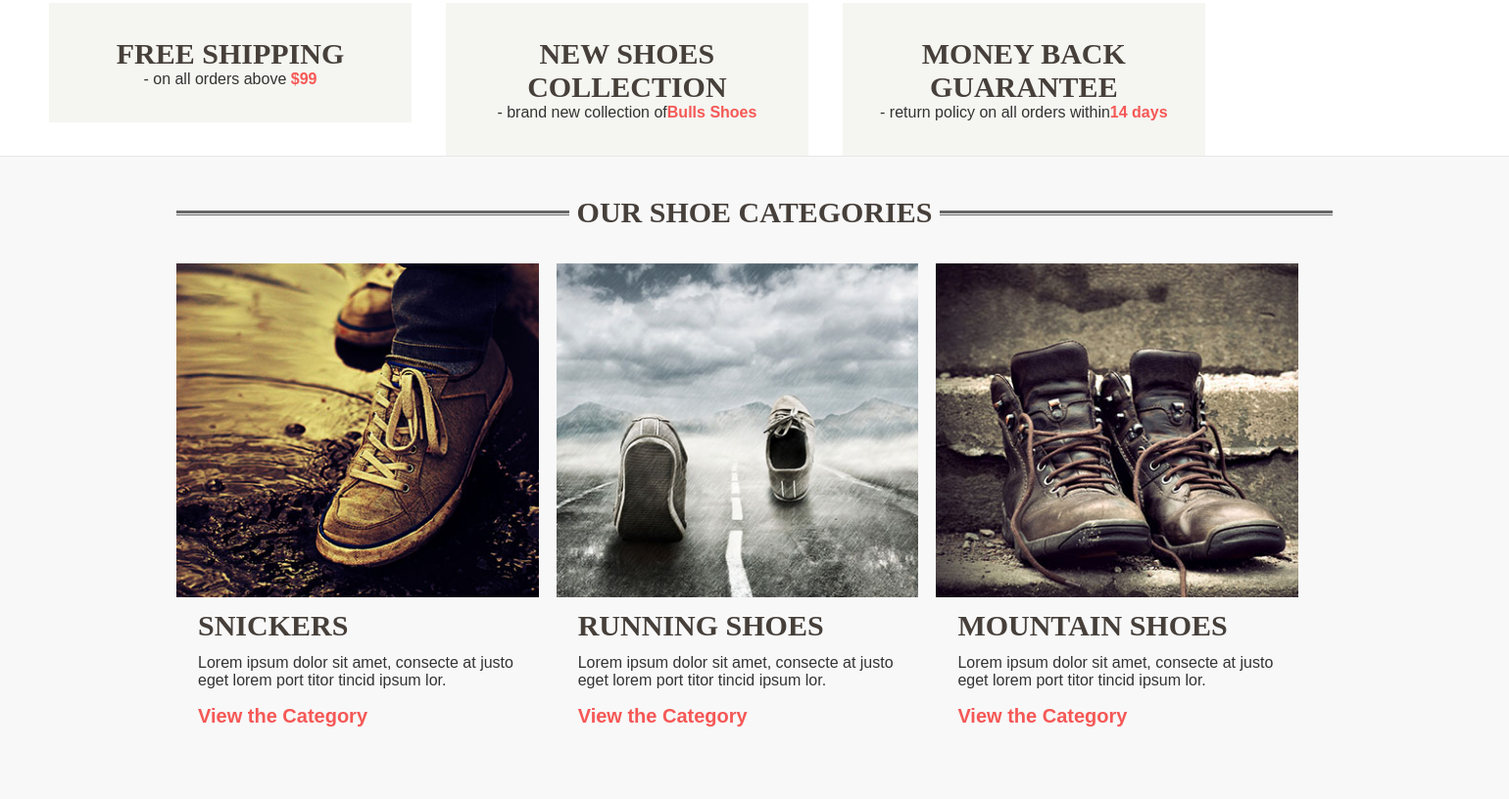
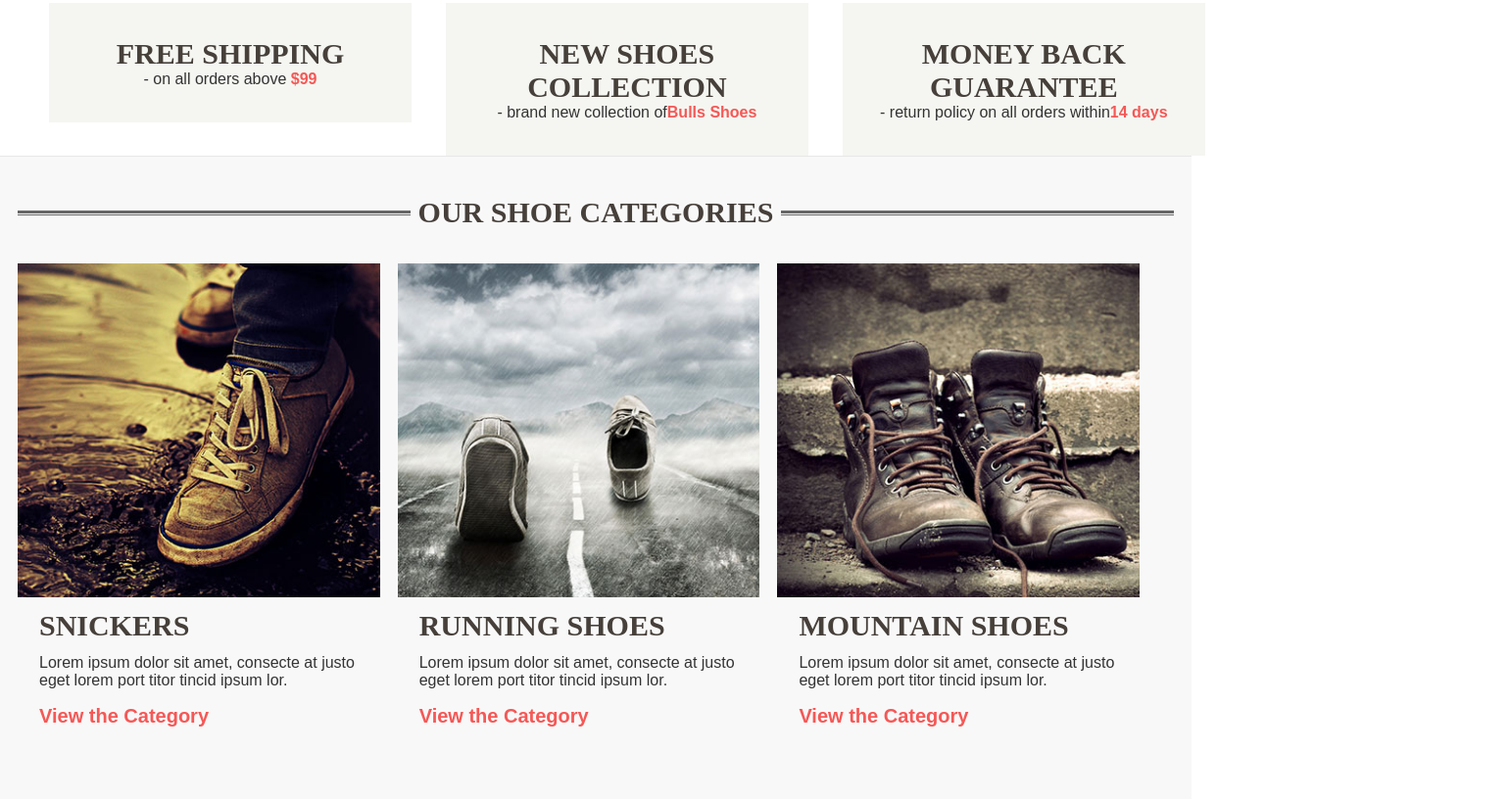
Before and after one commit to sharminchandni/b, a plain HTML site: page index.html in a window 1280 px wide. Shown: the part 826-1642 px from the top of the page at 98% size, 1540 px wide, since content can reach past the window. Drawn offline with nearby package versions, Linux system fonts and the light colour scheme.

Commit message:
Update style.css

```diff
--- a/css/style.css
+++ b/css/style.css
@@ -248,7 +248,7 @@ img{
     border-bottom: 1px solid rgba(226, 226, 226, 0.68);
     position: relative;
     z-index: 0;
-    padding: 40px 10em;;
+    padding: 40px 1em;;
     float: left;
 }
 .heading{
```
